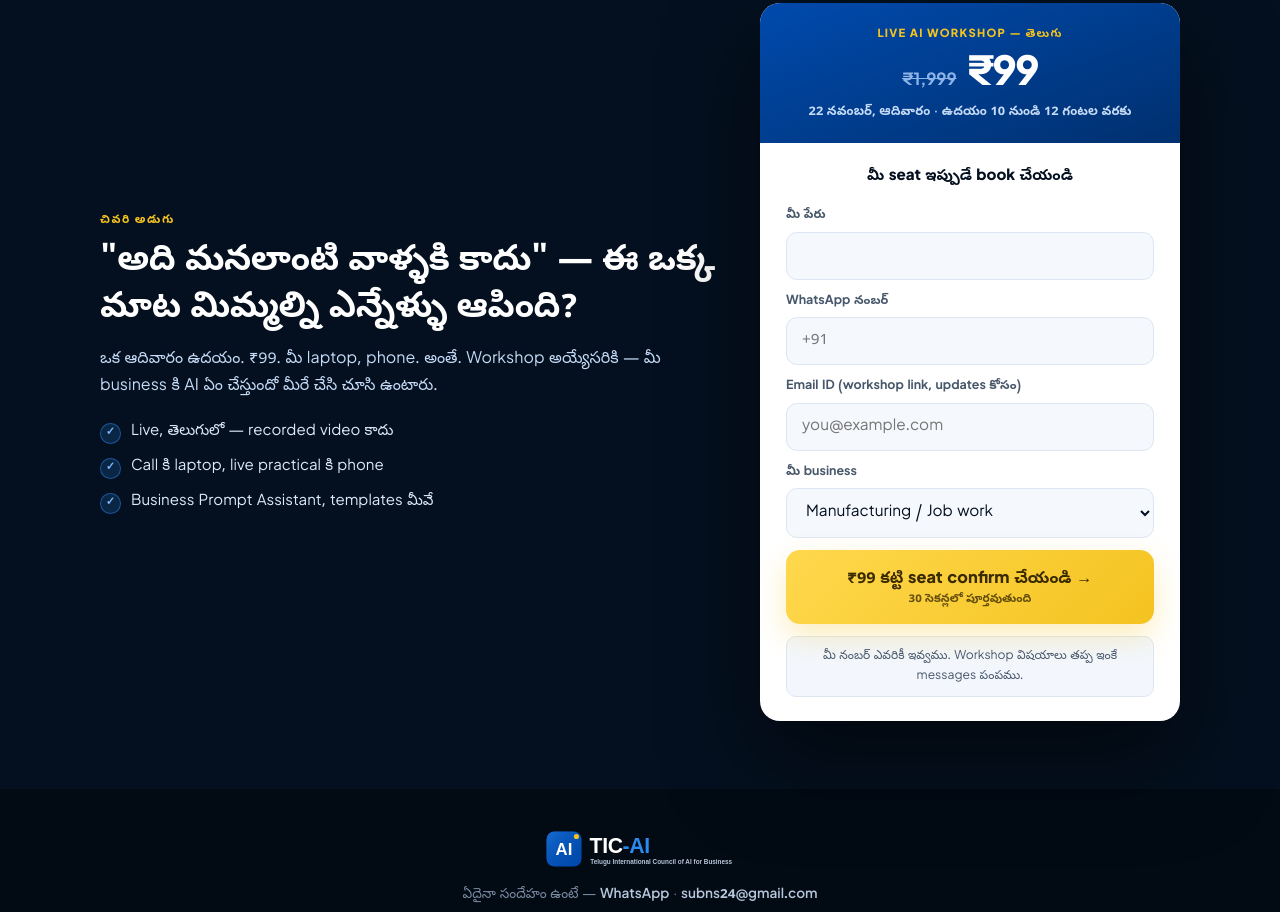
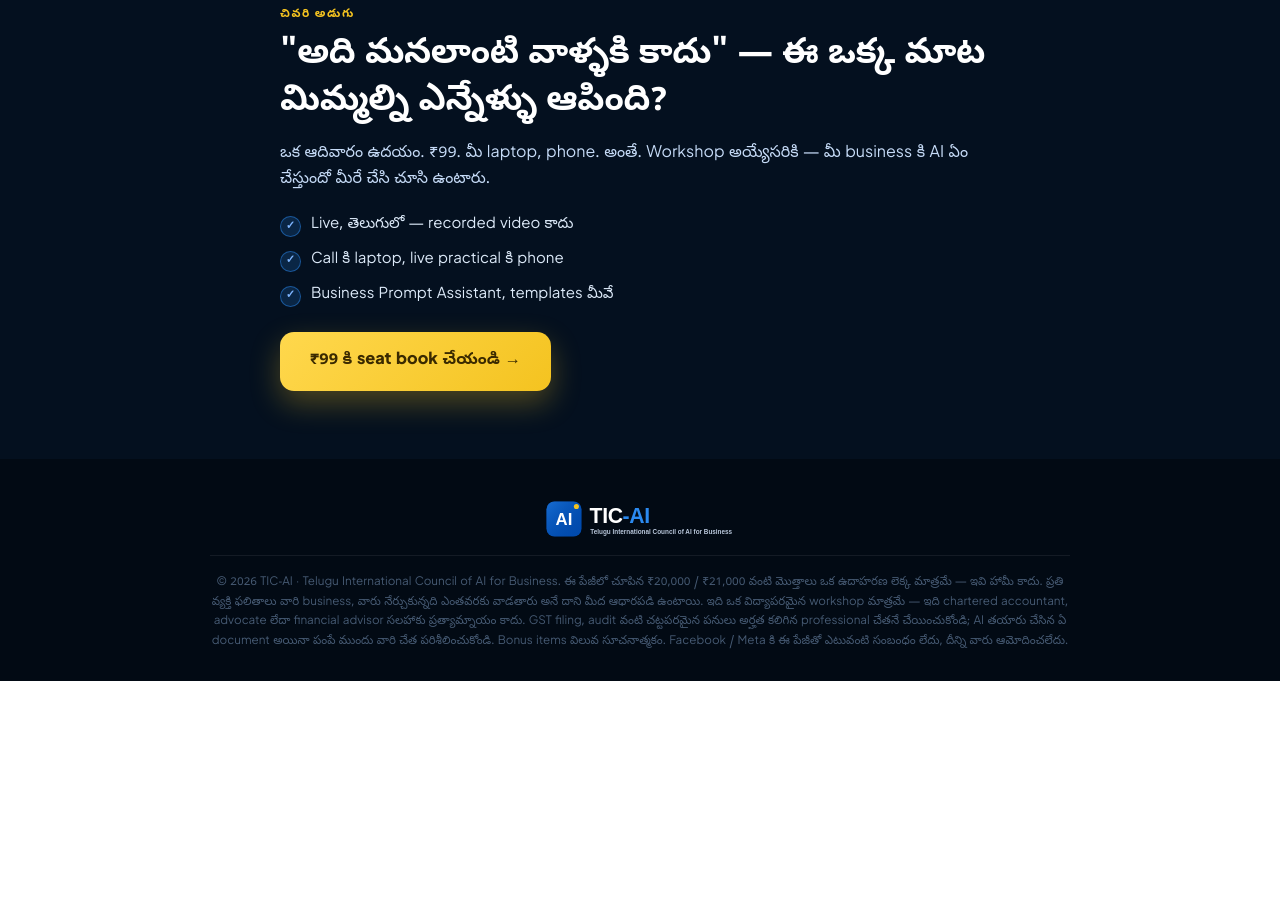
Before and after one commit to subns24-web/TICAI-landing, a plain HTML site: page index.html in a window 1280 px wide. Shown: the part 9512-10424 px from the top of the page. After the commit the page ends 10271 px from the top, so only its background shows below. Drawn offline with Linux system fonts and the light colour scheme.

Commit message:
Landing page: remove the bottom ₹99 form and the footer WhatsApp/email line
The last section now ends with a 'Book my seat for ₹99' button that jumps to the form at the top.
The footer keeps its logo and legal note.

Co-Authored-By: Claude Opus 5.5 <noreply@anthropic.com>
Claude-Session: https://claude.ai/code/session_018oui9k1kPGDMDDHxWf2pjL

```diff
--- a/index.html
+++ b/index.html
@@ -979,7 +979,7 @@ footer{background:#020A14;color:#7A8CA3;padding:38px 0 28px;font-size:.85rem;tex
 
 <!-- ================= FINAL CTA + FORM ================= -->
 <section class="dark">
-  <div class="wrap final-grid">
+  <div class="wrap final-grid" style="grid-template-columns:1fr;max-width:760px">
     <div class="final-l">
       <div class="eyebrow i18n" data-te="చివరి అడుగు" data-en="Last step"></div>
       <h2 class="i18n" data-te="&quot;అది మనలాంటి వాళ్ళకి కాదు&quot; — ఈ ఒక్క మాట మిమ్మల్ని ఎన్నేళ్ళు ఆపింది?" data-en="&quot;It's not for people like us&quot; — how many years has that one sentence cost you?"></h2>
@@ -989,51 +989,9 @@ footer{background:#020A14;color:#7A8CA3;padding:38px 0 28px;font-size:.85rem;tex
         <li><span class="tick">✓</span><span class="i18n" data-te="Call కి laptop, live practical కి phone" data-en="Join on a laptop, practice live on your phone"></span></li>
         <li><span class="tick">✓</span><span class="i18n" data-te="Business Prompt Assistant, templates మీవే" data-en="Business Prompt Assistant and templates are yours to keep"></span></li>
       </ul>
+      <a href="#reg" class="btn i18n" style="margin-top:24px" data-te="₹99 కి seat book చేయండి →" data-en="Book my seat for ₹99 →"></a>
     </div>
 
-    <div class="regcard" style="position:static">
-      <div class="reg-h">
-        <div class="lbl i18n" data-te="Live AI Workshop — తెలుగు" data-en="Live AI Workshop — Telugu"></div>
-        <div class="amt"><span class="old">₹1,999</span><span class="new">₹99</span></div>
-        <div class="when" id="wdate3"></div>
-      </div>
-      <div class="reg-b">
-        <div class="h i18n" data-te="మీ seat ఇప్పుడే book చేయండి" data-en="Book your seat now"></div>
-        <form onsubmit="return register(event)">
-          <div class="field">
-            <label class="i18n" data-te="మీ పేరు" data-en="Your name"></label>
-            <input type="text" name="name" required autocomplete="name">
-          </div>
-          <div class="field">
-            <label class="i18n" data-te="WhatsApp నంబర్" data-en="WhatsApp number"></label>
-            <input type="tel" name="phone" required pattern="[0-9+ ]{10,15}" placeholder="+91 " autocomplete="tel">
-          </div>
-          <div class="field">
-            <label class="i18n" data-te="Email ID (workshop link, updates కోసం)" data-en="Email (for the workshop link and updates)"></label>
-            <input type="email" name="email" required autocomplete="email" placeholder="you@example.com">
-          </div>
-          <div class="field">
-            <label class="i18n" data-te="మీ business" data-en="Your business"></label>
-            <select name="biz">
-              <option class="i18n" data-te="Manufacturing / Job work" data-en="Manufacturing / job work"></option>
-              <option class="i18n" data-te="Trading / Distribution" data-en="Trading / distribution"></option>
-              <option class="i18n" data-te="Retail / Kirana / Shop" data-en="Retail / kirana / shop"></option>
-              <option class="i18n" data-te="Contractor / Services" data-en="Contractor / services"></option>
-              <option class="i18n" data-te="Clinic / Hospital" data-en="Clinic / hospital"></option>
-              <option class="i18n" data-te="School / College / Institute" data-en="School / college / institute"></option>
-              <option class="i18n" data-te="ఇతరం" data-en="Other"></option>
-            </select>
-          </div>
-          <button type="submit" class="btn btn-full">
-            <span class="i18n" data-te="₹99 కట్టి seat confirm చేయండి →" data-en="Pay ₹99 and confirm my seat →"></span>
-            <small class="i18n" data-te="30 సెకన్లలో పూర్తవుతుంది" data-en="Takes 30 seconds"></small>
-          </button>
-        </form>
-        <div class="risk i18n"
-          data-te="మీ నంబర్ ఎవరికీ ఇవ్వము. Workshop విషయాలు తప్ప ఇంకే messages పంపము."
-          data-en="We never share your number. No messages except about the workshop."></div>
-      </div>
-    </div>
   </div>
 </section>
 
@@ -1041,12 +999,6 @@ footer{background:#020A14;color:#7A8CA3;padding:38px 0 28px;font-size:.85rem;tex
 <footer>
   <div class="wrap">
     <img src="tic-ai-logo-light.svg" alt="TIC-AI — Telugu International Council of AI for Business" class="f-logo">
-    <div class="f-contact">
-      <span class="i18n" data-te="ఏదైనా సందేహం ఉంటే — " data-en="Any questions — "></span>
-      <a href="https://wa.me/91XXXXXXXXXX" target="_blank" rel="noopener">WhatsApp</a>
-      <span> · </span>
-      <a href="mailto:subns24@gmail.com">subns24@gmail.com</a>
-    </div>
     <p class="disc i18n"
       data-te="© 2026 TIC-AI · Telugu International Council of AI for Business. ఈ పేజీలో చూపిన ₹20,000 / ₹21,000 వంటి మొత్తాలు ఒక ఉదాహరణ లెక్క మాత్రమే — ఇవి హామీ కాదు. ప్రతి వ్యక్తి ఫలితాలు వారి business, వారు నేర్చుకున్నది ఎంతవరకు వాడతారు అనే దాని మీద ఆధారపడి ఉంటాయి. ఇది ఒక విద్యాపరమైన workshop మాత్రమే — ఇది chartered accountant, advocate లేదా financial advisor సలహాకు ప్రత్యామ్నాయం కాదు. GST filing, audit వంటి చట్టపరమైన పనులు అర్హత కలిగిన professional చేతనే చేయించుకోండి; AI తయారు చేసిన ఏ document అయినా పంపే ముందు వారి చేత పరిశీలించుకోండి. Bonus items విలువ సూచనాత్మకం. Facebook / Meta కి ఈ పేజీతో ఎటువంటి సంబంధం లేదు, దీన్ని వారు ఆమోదించలేదు."
       data-en="© 2026 TIC-AI · Telugu International Council of AI for Business. The ₹20,000 / ₹21,000 figures on this page are an illustrative calculation, not a guarantee. Individual results depend on your business and how much of the training you apply. This is an educational workshop only and is not a substitute for advice from a chartered accountant, advocate or financial advisor. Statutory work such as GST filing and audit should be handled by a qualified professional, and any AI-drafted document should be reviewed by one before you send it. Bonus values are indicative. This site is not affiliated with or endorsed by Facebook / Meta."></p>
```
